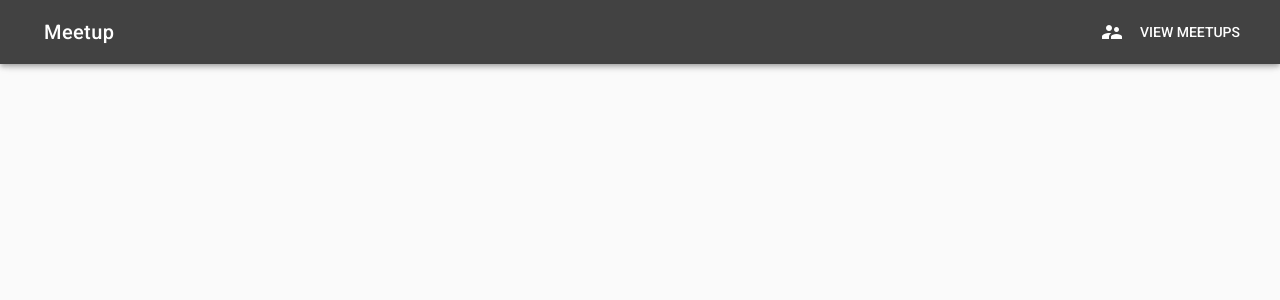
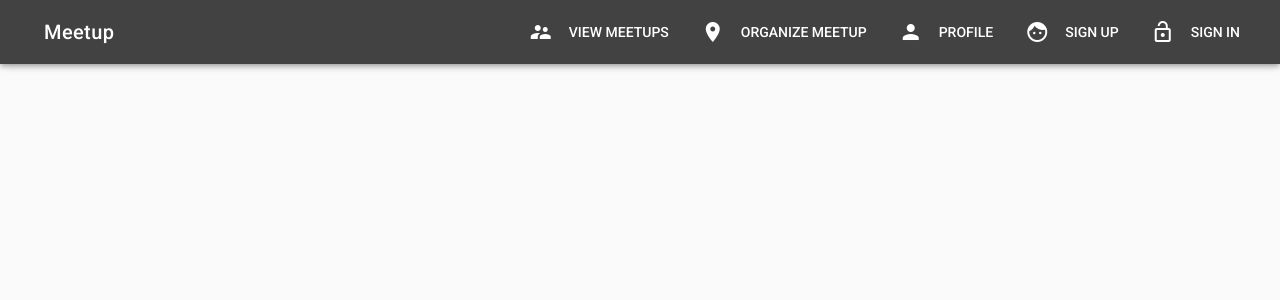
Before and after one commit to keremduran/meetup, a Vue app: page / in a window 1280 px wide. Shown: the top 300 px of the page. Built offline with nearby package versions, Linux system fonts and the light colour scheme.

Commit message:
Initial commit

```diff
--- a/src/App.vue
+++ b/src/App.vue
@@ -3,12 +3,12 @@
     <main>
       <v-navigation-drawer fixed v-model="sideNav">
         <v-list>
-          <v-list-tile>
+          <v-list-tile v-for="item in menuItems" :key="item.title">
             <v-list-tile-action>
-              <v-icon>supervisor_account</v-icon>
+              <v-icon>{{ item.icon }}</v-icon>
             </v-list-tile-action>
             <v-list-tile-content>
-              View Meetups
+              {{ item.title }}
             </v-list-tile-content>
           </v-list-tile>
         </v-list>
@@ -19,11 +19,11 @@
           @click.native.stop="sideNav = !sideNav"></v-toolbar-side-icon>
         <v-toolbar-title>Meetup</v-toolbar-title>
         <v-spacer></v-spacer>
-        <v-toolbar-items
+        <v-toolbar-items v-for="item in menuItems" :key="item.title"
             class= "hidden-sx-only">
           <v-btn flat>
-            <v-icon dark left>supervisor_account</v-icon>
-            View Meetups
+            <v-icon dark left>{{ item.icon }}</v-icon>
+            {{ item.title }}
           </v-btn>
         </v-toolbar-items>
       </v-toolbar>
@@ -35,7 +35,14 @@
 export default {
   data () {
     return {
-      sideNav: false
+      sideNav: false,
+      menuItems: [
+        {icon: 'supervisor_account', title: 'View Meetups'},
+        {icon: 'room', title: 'Organize Meetup'},
+        {icon: 'person', title: 'Profile'},
+        {icon: 'face', title: 'Sign Up'},
+        {icon: 'lock_open', title: 'Sign In'},
+      ]
     }
   },
   name: 'App'
```
Also changed, not shown: 1 other file (tests, documents, lock files or other folders).
